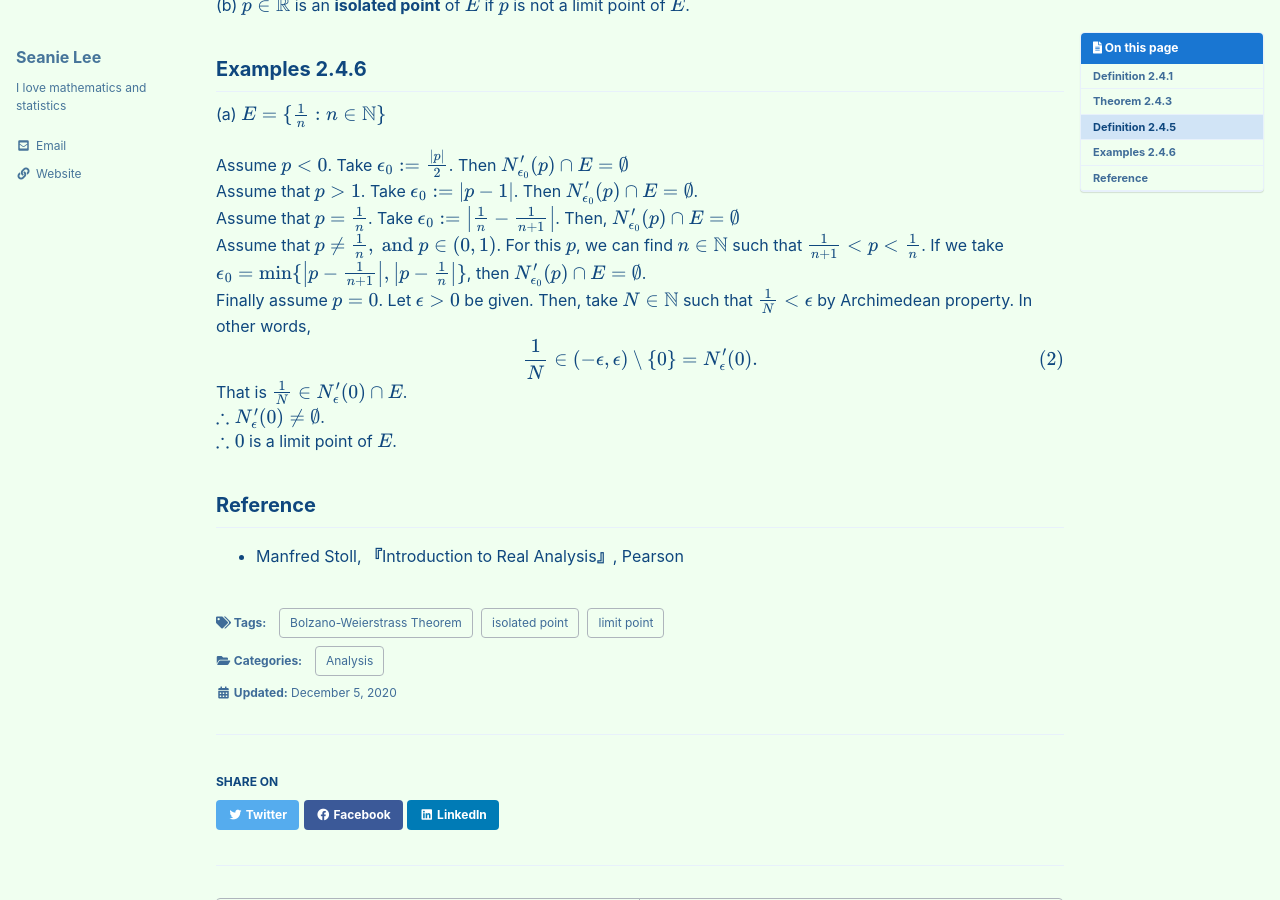
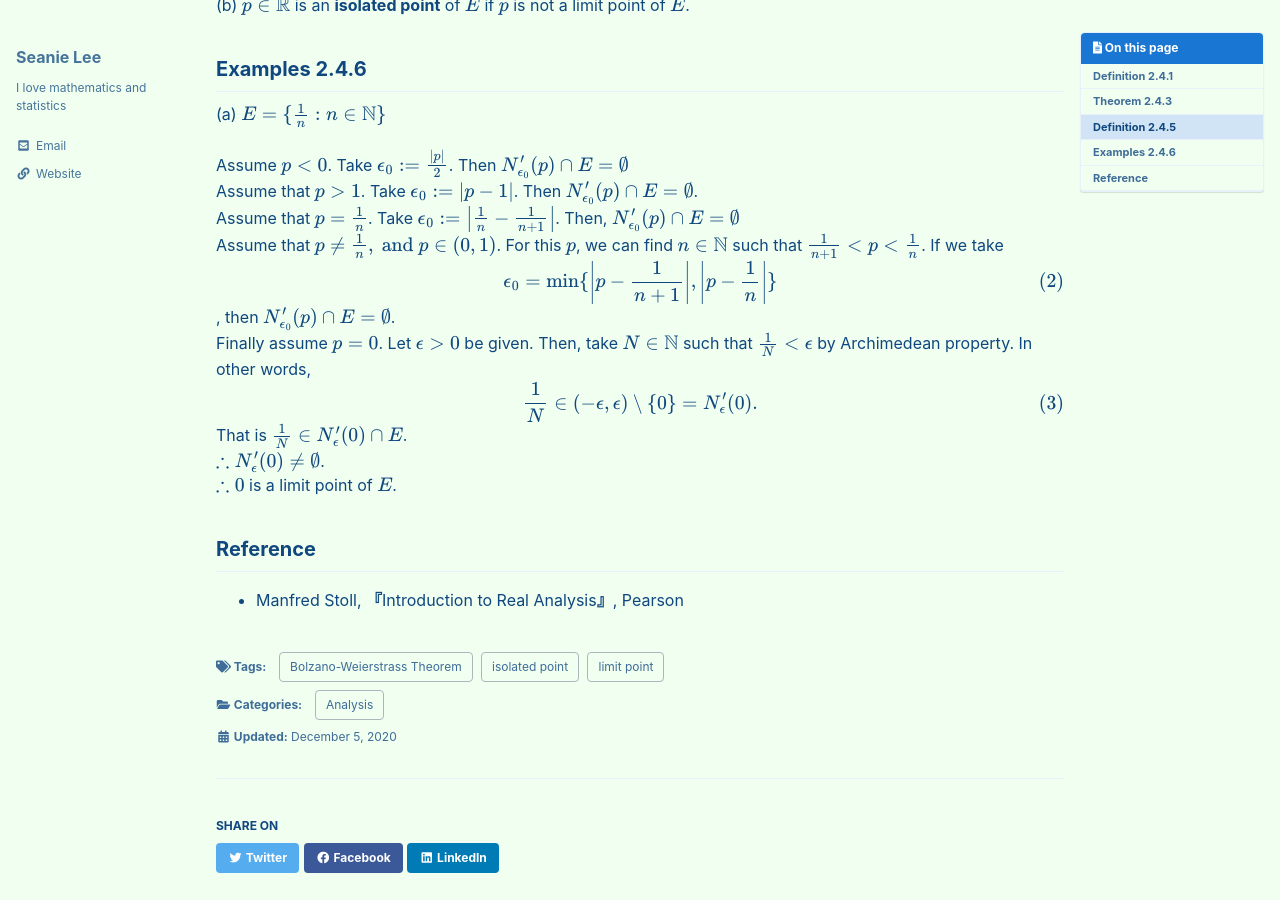
Before and after one commit to seanie12/blog, a Jekyll site: the page built from _posts/2020-12-05-subsequence-bolzano-weierstrass.md, in a window 1280 px wide and 900 px high, scrolled down 780 px. Built offline with Jekyll 4.4.1, drawn with Linux system fonts in a browser that asks for light colours; cached includes are drawn as plain includes; formulas are drawn with MathJax 3.

Commit message:
Update 2020-12-05-subsequence-bolzano-weierstrass.md

```diff
--- a/_posts/2020-12-05-subsequence-bolzano-weierstrass.md
+++ b/_posts/2020-12-05-subsequence-bolzano-weierstrass.md
@@ -50,7 +50,11 @@ Assume that $p>1$. Take $\epsilon_0 := |p-1|$. Then $N^\prime_{\epsilon_0} (p)\c
 <br />
 Assume that $p=\frac{1}{n}$. Take $\epsilon_0 :=\left|\frac{1}{n}-\frac{1}{n+1}\right|$. Then, $N^\prime_{\epsilon_0} (p)\cap E=\emptyset$
 <br />
-Assume that $p\neq \frac{1}{n}, \text{ and } p\in (0,1)$. For this $p$, we can find $n\in\mathbb{N}$ such that $\frac{1}{n+1} < p < \frac{1}{n}$. If we take $$\epsilon_0 = \min\{\left|p-\frac{1}{n+1}\right|,\left|p-\frac{1}{n}\right| \}$$, then $N^\prime_{\epsilon_0} (p)\cap E=\emptyset$.
+Assume that $p\neq \frac{1}{n}, \text{ and } p\in (0,1)$. For this $p$, we can find $n\in\mathbb{N}$ such that $\frac{1}{n+1} < p < \frac{1}{n}$. If we take $$
+\begin{align}
+\epsilon_0 = \min\{\left|p-\frac{1}{n+1}\right|,\left|p-\frac{1}{n}\right| \}
+\end{align}
+$$, then $N^\prime_{\epsilon_0} (p)\cap E=\emptyset$.
 <br />
 Finally assume $p=0$. Let $\epsilon >0$ be given. Then, take $N\in\mathbb{N}$ such that $\frac{1}{N} < \epsilon$ by Archimedean property. In other words,
 $$
```
